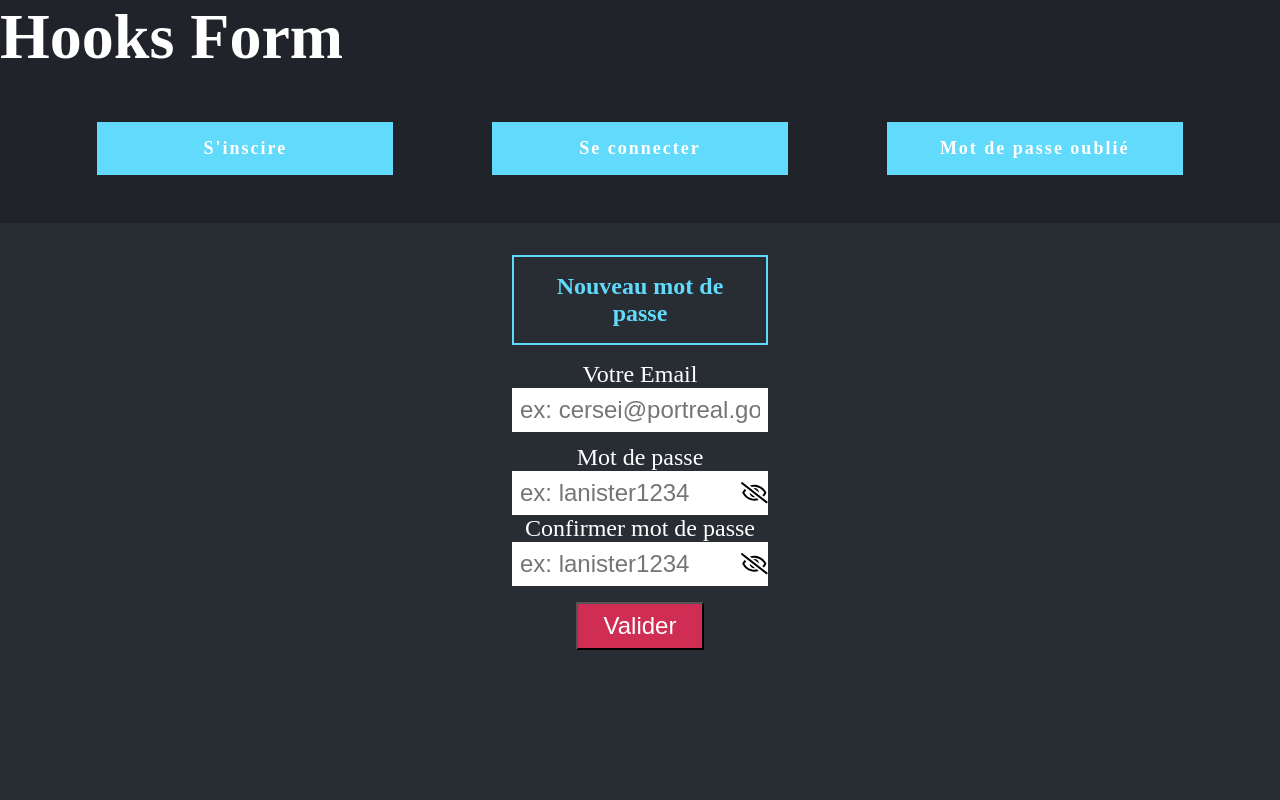
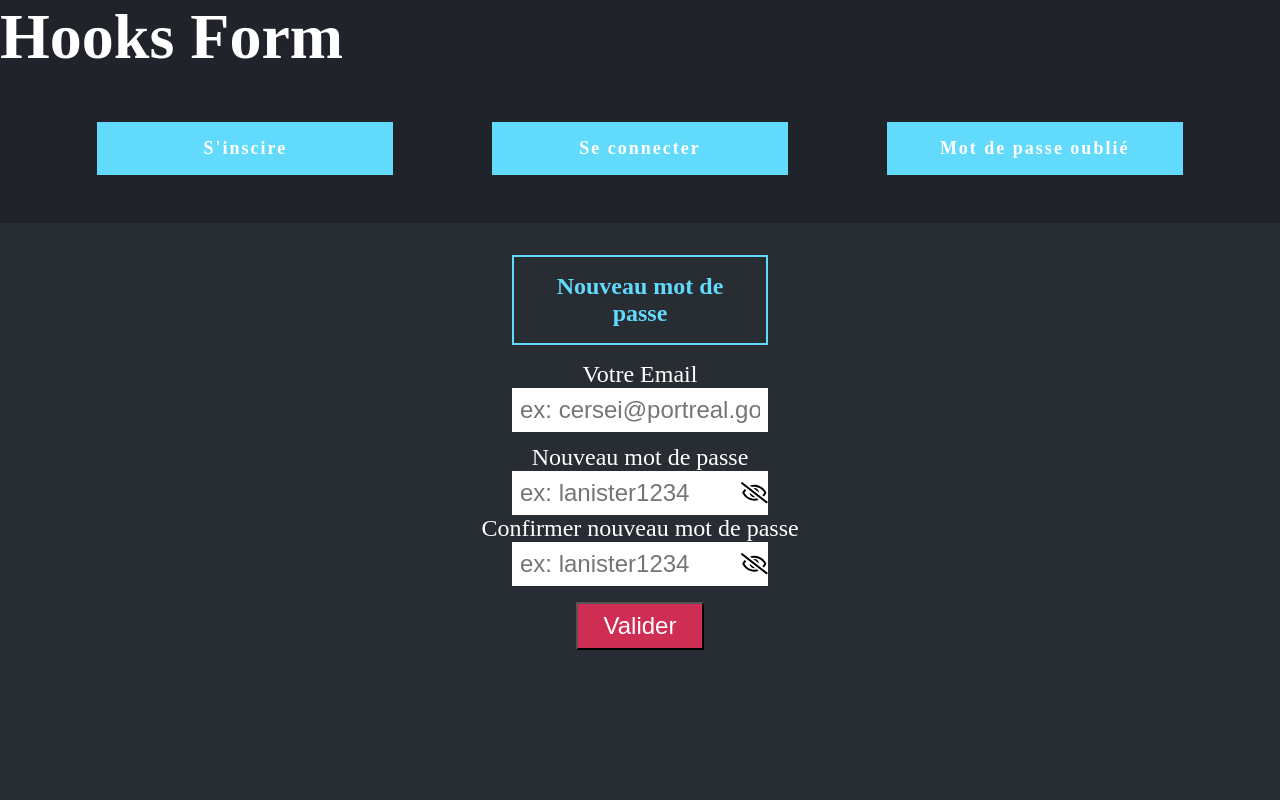
Before and after one commit to WebWalterWrite/HooksForm, a React (Create React App) app: page /formulaire/nouveau-mot-de-passe/1 in a window 1280 px wide. Shown: the top 800 px of the page. Built offline with nearby package versions, Linux system fonts and the light colour scheme.

Commit message:
-- disable server response --

```diff
--- a/src/components/form/UserConnexion.js
+++ b/src/components/form/UserConnexion.js
@@ -35,7 +35,8 @@ export const UserConnexion = () => {
 	// Valider côté client le formulaire.
 	const resClient = async (data) => {
         const result = await isValidForm(data)
-        result ? setMsg(result) : resServer({email, password})
+        result && setMsg(result)
+        // result ? setMsg(result) : resServer({email, password}) // disable server response
 
     };
 
@@ -47,7 +48,6 @@ export const UserConnexion = () => {
 
     // Input Form
     const email = useInputValue("",'email',"ex: cersei@portreal.got", "email")
-    const password = useInputValue('',"password","ex: lanister1234","password")
 
     return(
         <section>
--- a/src/components/form/UserCreate.js
+++ b/src/components/form/UserCreate.js
@@ -65,13 +65,7 @@ export const UserCreate = () => {
 		"email",
 		msg.errEmail
 	);
-	const password = useInputValue(
-		"",
-		"password",
-		"ex: whitewalkers",
-		"password",
-		msg.errPassword
-	);
+
 
 	return (
 		<section>
@@ -118,7 +112,7 @@ export const UserCreate = () => {
 				</div>
 
 				<button>Valider</button>
-				<Error errStyle={msg && msg.emailExist || msg.user}>{msg.emailExist || msg.user}</Error>
+				<Error errStyle={msg ? msg.emailExist : msg.user}>{msg.emailExist || msg.user}</Error>
 			</Form>
 		</section>
 	);
--- a/src/components/form/UserNewPwd.js
+++ b/src/components/form/UserNewPwd.js
@@ -14,7 +14,7 @@ import { fetchForm } from "../../utils/api";
 // import style
 import { Title, Form, Input, Error } from "./form.styled";
 
-export const userNewPwd = () => {
+export const userNewPwd = ({ match }) => {
 	// Message server
 	const [msg, setMsg] = useState({});
 
@@ -24,7 +24,6 @@ export const userNewPwd = () => {
 		e.preventDefault();
 		const data = new FormData(e.target);
 		let userData = {
-      email: data.get("email"),
 			password: data.get("password"),
 			repassword: data.get("repassword")
 		};
@@ -34,12 +33,14 @@ export const userNewPwd = () => {
 	// Valider côté client le formulaire.
 	const resClient = async data => {
 		const result = await isValidForm(data);
-    result ? setMsg(result) : resServer(data);
+		result && setMsg(result);
+		// result ? setMsg(result) : resServer(data) // disable server response
 	};
 
 	// Envoyer vers serveur la demande
 	const resServer = async data => {
-    const result = await fetchForm(data, "forgot");
+		const datatoken = Object.assign({ token: match.params.token }, data);
+		const result = await fetchForm(datatoken, "reset");
 		return setMsg(result);
 	};
 
@@ -61,7 +62,7 @@ export const userNewPwd = () => {
 					</Error>
 				</div>
 				<div>
-          <label htmlFor="password">Mot de passe</label>
+					<label htmlFor="password">Nouveau mot de passe</label>
 				</div>
 
 				<InputPwd />
@@ -70,7 +71,7 @@ export const userNewPwd = () => {
 				</Error>
 
 				<div>
-          <label htmlFor="repassword">Confirmer mot de passe</label>
+					<label htmlFor="repassword">Confirmer nouveau mot de passe</label>
 				</div>
 
 				<InputPwd name="repassword" />
@@ -78,6 +79,7 @@ export const userNewPwd = () => {
 					<RePassword msg={msg} />
 				</Error>
 				<button>Valider</button>
+				<Error errStyle={msg.success}>{msg.success || msg.unknow}</Error>
 			</Form>
 		</section>
 	);
--- a/src/components/form/UserPwdForgot.js
+++ b/src/components/form/UserPwdForgot.js
@@ -1,4 +1,4 @@
-import React, { Fragment, useState } from "react";
+import React, { useState } from "react";
 import { useInputValue } from "../common/useState";
 import { fetchForm } from "../../utils/api";
 import { isEmail } from '../../utils/form-validation';
@@ -23,7 +23,9 @@ export const UserPwdForgot = () => {
 	// Valider côté client le formulaire.
 	const resClient = async data => {
 		const result = await isEmail(data);
-		result ? setMsg(result) : resServer(data)
+		result && setMsg(result)
+        // result ? setMsg(result) : resServer(data) // disable server response
+
     };
 
     // Envoyer vers serveur la demande
@@ -43,7 +45,7 @@ export const UserPwdForgot = () => {
 				<div >
 					<Input {...email} />
 					<Error errStyle>
-					{msg.email || msg.noEmail}
+					{msg.email || msg.success}
 					</Error>
 				</div>
 				<button>Valider</button>
```
Lines whose indentation alone changed are shown as unchanged.
